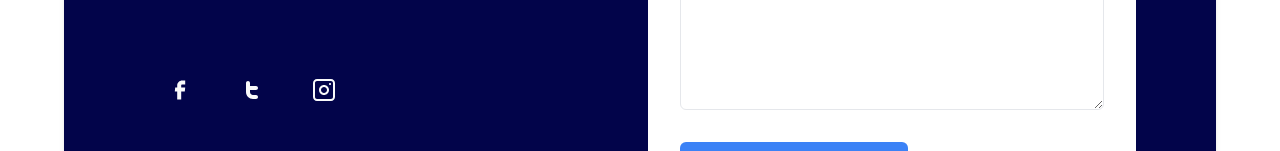
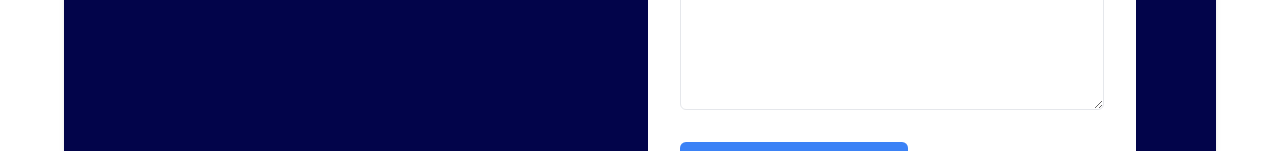
Before and after one commit to topgambajrjdeveloper/dev-cordenadas2.0, a Next.js app: page /contact in a window 1280 px wide. Shown: the part 784-935 px from the top of the page. Built offline with nearby package versions, Linux system fonts and the light colour scheme.

Commit message:
no social form

```diff
--- a/components/Contact.js
+++ b/components/Contact.js
@@ -107,76 +107,6 @@ export default function Contact() {
                 </p>
               </div>
             </div>
-            <div className="social-icons flex flex-row space-x-8">
-              <a
-                href={userData.socialLinks.github}
-                className="h-10 w-10 rounded-full hover:bg-write flex items-center justify-center cursor-pointer"
-              >
-                <svg
-                  width="24"
-                  height="24"
-                  className="text-gray-50"
-                  viewBox="0 0 24 24"
-                  fill="none"
-                  xmlns="http://www.w3.org/2000/svg"
-                >
-                  <path
-                    d="M9.19795 21.5H13.198V13.4901H16.8021L17.198 9.50977H13.198V7.5C13.198 6.94772 13.6457 6.5 14.198 6.5H17.198V2.5H14.198C11.4365 2.5 9.19795 4.73858 9.19795 7.5V9.50977H7.19795L6.80206 13.4901H9.19795V21.5Z"
-                    fill="currentColor"
-                  />
-                </svg>
-              </a>
-              <a
-                href={userData.socialLinks.twitter}
-                className="h-10 w-10 rounded-full hover:bg-blue-500 flex items-center justify-center cursor-pointer"
-              >
-                <svg
-                  width="24"
-                  height="24"
-                  className="text-gray-50"
-                  viewBox="0 0 24 24"
-                  fill="none"
-                  xmlns="http://www.w3.org/2000/svg"
-                >
-                  <path
-                    fillRule="evenodd"
-                    clipRule="evenodd"
-                    d="M8 3C9.10457 3 10 3.89543 10 5V8H16C17.1046 8 18 8.89543 18 10C18 11.1046 17.1046 12 16 12H10V14C10 15.6569 11.3431 17 13 17H16C17.1046 17 18 17.8954 18 19C18 20.1046 17.1046 21 16 21H13C9.13401 21 6 17.866 6 14V5C6 3.89543 6.89543 3 8 3Z"
-                    fill="currentColor"
-                  />
-                </svg>
-              </a>
-              <a
-                href={userData.socialLinks.linkedin}
-                className="h-10 w-10 rounded-full hover:bg-blue-500 flex items-center justify-center cursor-pointer"
-              >
-                <svg
-                  width="24"
-                  height="24"
-                  className="text-gray-50"
-                  viewBox="0 0 24 24"
-                  fill="none"
-                  xmlns="http://www.w3.org/2000/svg"
-                >
-                  <path
-                    fillRule="evenodd"
-                    clipRule="evenodd"
-                    d="M12 7C9.23858 7 7 9.23858 7 12C7 14.7614 9.23858 17 12 17C14.7614 17 17 14.7614 17 12C17 9.23858 14.7614 7 12 7ZM9 12C9 13.6569 10.3431 15 12 15C13.6569 15 15 13.6569 15 12C15 10.3431 13.6569 9 12 9C10.3431 9 9 10.3431 9 12Z"
-                    fill="currentColor"
-                  />
-                  <path
-                    d="M18 5C17.4477 5 17 5.44772 17 6C17 6.55228 17.4477 7 18 7C18.5523 7 19 6.55228 19 6C19 5.44772 18.5523 5 18 5Z"
-                    fill="currentColor"
-                  />
-                  <path
-                    fillRule="evenodd"
-                    clipRule="evenodd"
-                    d="M5 1C2.79086 1 1 2.79086 1 5V19C1 21.2091 2.79086 23 5 23H19C21.2091 23 23 21.2091 23 19V5C23 2.79086 21.2091 1 19 1H5ZM19 3H5C3.89543 3 3 3.89543 3 5V19C3 20.1046 3.89543 21 5 21H19C20.1046 21 21 20.1046 21 19V5C21 3.89543 20.1046 3 19 3Z"
-                    fill="currentColor"
-                  />
-                </svg>
-              </a>
-            </div>
           </div>
           <form className="form rounded-lg bg-white p-4 flex flex-col" method="POST">
             <label htmlFor="name" className="text-sm text-gray-600 mx-4">
--- a/constants/data.js
+++ b/constants/data.js
@@ -106,11 +106,9 @@ const userData = {
   resumeUrl:
     "https://drive.google.com/file/d/1Z6FpSQNkmDwM9Hv0jpJkESmgLmWtOMMJ/view?usp=sharing",
   socialLinks: {
-    instagram: "https://instagram.com/",
     twitter: "https://twitter.com/DCordenadas",
     linkedin: "https://linkedin.com/in/julianrodriguezjimenez",
     github: "https://github.com/topgambajrjdeveloper",
-    facebook: "https://facebook.com/",
   },
 };
 
```
Also changed, not shown: 1 other file (tests, documents, lock files or other folders).
